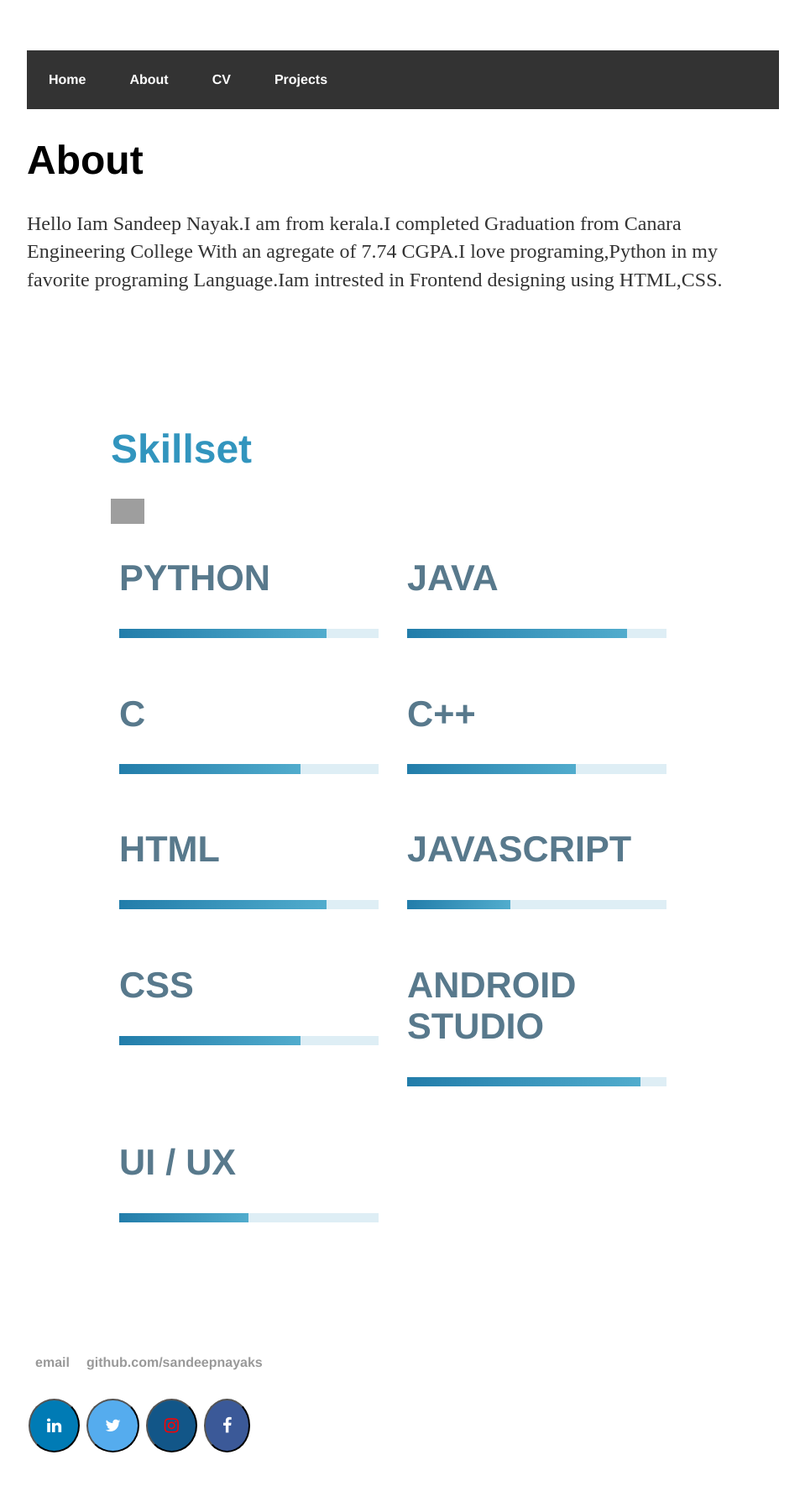
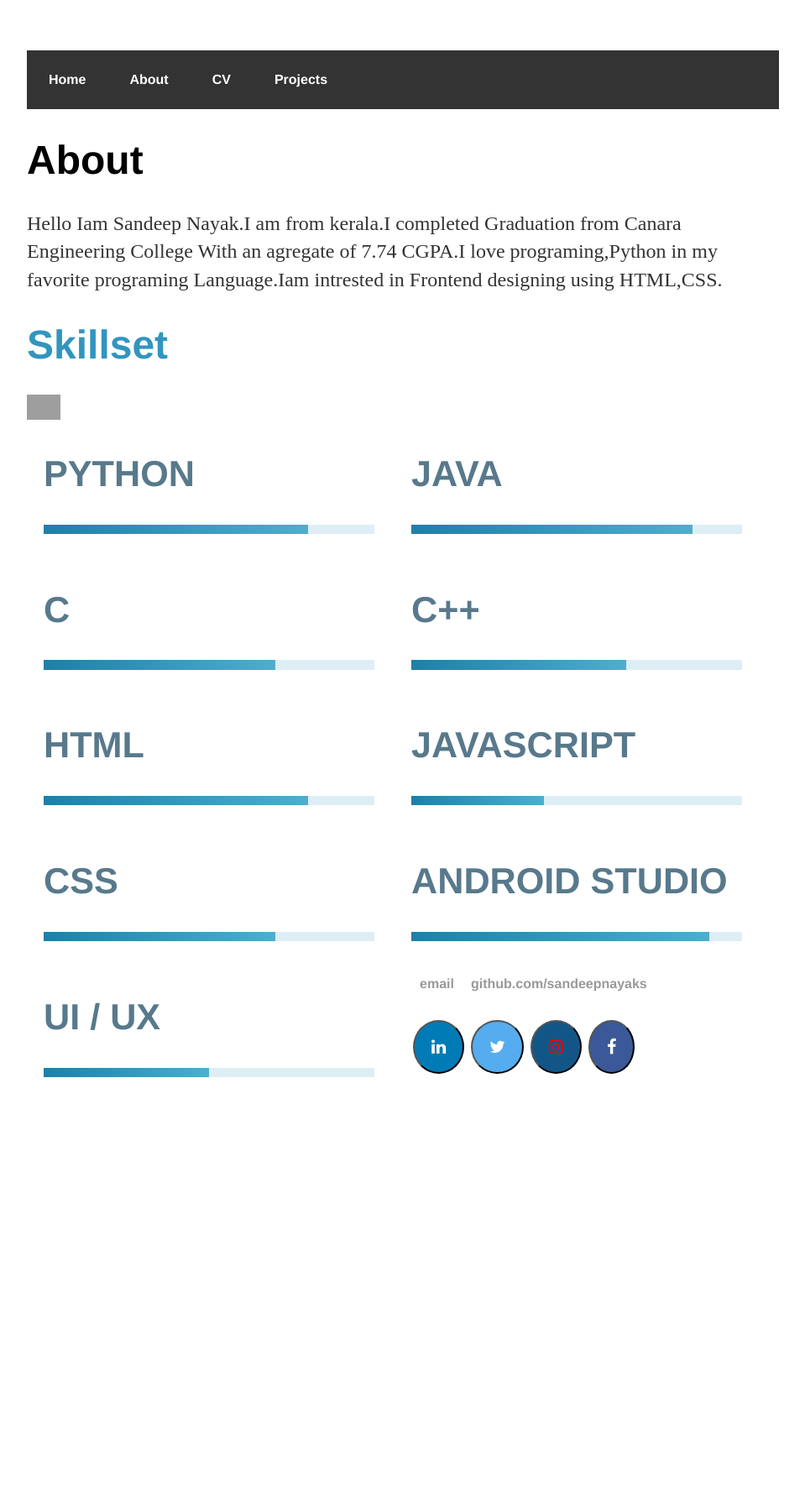
Before and after one commit to sandeepnayaks/sandeepnayaks.github.io, a Jekyll site: the page built from about/index.html, in a window 1280 px wide. Shown: the whole page at 84% size, without its empty margins (160-1119 px from the left). Built offline with Jekyll 4.4.1, drawn with Linux system fonts in a browser that asks for light colours; after the commit the page ends 1344 px from its top, so only the background shows below that; grey boxes are pictures that could not be loaded.

Commit message:
Update main.css

```diff
--- a/css/main.css
+++ b/css/main.css
@@ -85,13 +85,13 @@
 
 
 // here last
-.main-section > .section-content {
+.main-section > .section-{
   display: table-cell;
   vertical-align: middle;
   padding: 10px 100px;
   text-align: left;
 }
-.section-content {
+.section-{
   padding: 100px 100px;
   display: block;
   overflow: auto;
@@ -172,6 +172,16 @@
   position:absolute;
   line-height:inherit;
 }
+.content p {
+  margin: 0;
+  font-size: 18px;
+  color: white;
+  line-height: 30px;
+  letter-spacing: 1px;
+}
+.section-content .content > div {
+  padding-left: 20px;
+}
 
 
 
```
